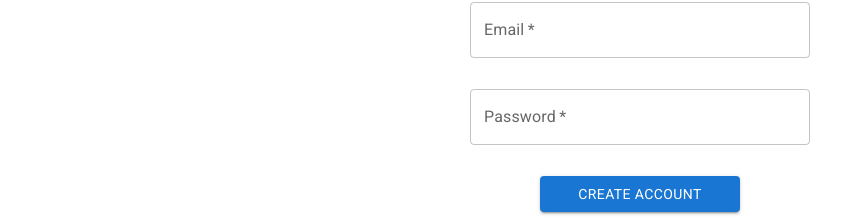
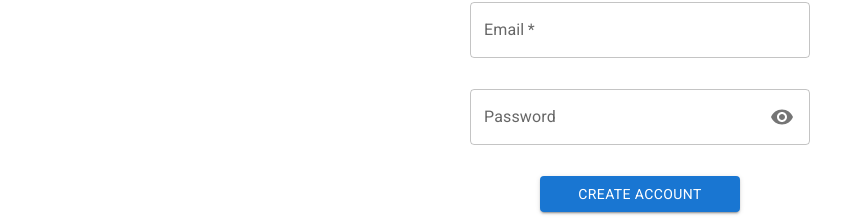
Before and after one commit to olliecroysdill/tempest_client, a React (Create React App) app: page /sign-up in a window 1280 px wide. Shown: the part 280-498 px from the top of the page, without its empty margins (0-850 px from the left). Built offline with nearby package versions, Linux system fonts and the light colour scheme.

Commit message:
implements show and hide password functionality

```diff
--- /dev/null
+++ b/src/pages/SignUpPage/SignUpForm/PasswordInputField.jsx
@@ -0,0 +1,58 @@
+import { Visibility, VisibilityOff } from "@mui/icons-material";
+import {
+    FormControl,
+    FormHelperText,
+    IconButton,
+    InputAdornment,
+    InputLabel,
+    OutlinedInput
+} from "@mui/material";
+import React, { useState } from "react";
+
+function PasswordInputField(props) {
+    const [showPassword, setShowPassword] = useState(false);
+
+    function handleClickShowPassword() {
+        setShowPassword((prev) => !prev);
+    }
+
+    return (
+        <FormControl
+            sx={{ m: 1 }}
+            variant="outlined"
+            fullWidth={true}
+            error={!props.data.isValid && props.data.shouldDisplayError}
+        >
+            <InputLabel htmlFor="props.id">Password</InputLabel>
+            <OutlinedInput
+                sx={{ paddingRight: "20px" }}
+                id={props.id}
+                type={showPassword ? "text" : "password"}
+                disabled={props.disabled}
+                onChange={props.onChange}
+                onBlur={props.onBlur}
+                value={props.data.value}
+                endAdornment={
+                    <InputAdornment position="end">
+                        <IconButton
+                            aria-label="toggle password visibility"
+                            onClick={handleClickShowPassword}
+                            onMouseDown={(e) => {
+                                e.preventDefault();
+                            }}
+                            edge="end"
+                        >
+                            {showPassword ? <VisibilityOff /> : <Visibility />}
+                        </IconButton>
+                    </InputAdornment>
+                }
+                label={props.label}
+            />
+            <FormHelperText id={`${props.id}-helper-text`}>
+                {props.data.shouldDisplayError ? props.data.helperText : " "}
+            </FormHelperText>
+        </FormControl>
+    );
+}
+
+export default PasswordInputField;
--- a/src/pages/SignUpPage/SignUpForm/SignUpForm.jsx
+++ b/src/pages/SignUpPage/SignUpForm/SignUpForm.jsx
@@ -1,8 +1,9 @@
 import React, { useReducer, useState } from "react";
 import { Stack } from "@mui/material";
 import { LoadingButton } from "@mui/lab";
-import SignUpFormInputField from "./SignUpFormInputField";
+import TextInputField from "./TextInputField";
 import signUpFormReducer, { initialState } from "./signUpFormReducer";
+import PasswordInputField from "./PasswordInputField";
 
 function SignUpForm() {
     const [globalFormState, dispatchGlobalFormState] = useReducer(
@@ -51,38 +52,34 @@ function SignUpForm() {
             width={340}
         >
             <Stack spacing={2} direction="row">
-                <SignUpFormInputField
+                <TextInputField
                     id="first-name"
                     label="First Name"
-                    type="text"
                     disabled={fetchingData}
                     data={globalFormState.firstName}
                     onChange={getDispatchEventHandler("UPDATE_FIRST_NAME")}
                     onBlur={getDispatchEventHandler("VALIDATE_FIRST_NAME")}
                 />
-                <SignUpFormInputField
+                <TextInputField
                     id="last-name"
                     label="Last Name"
-                    type="text"
                     disabled={fetchingData}
                     data={globalFormState.lastName}
                     onChange={getDispatchEventHandler("UPDATE_LAST_NAME")}
                     onBlur={getDispatchEventHandler("VALIDATE_LAST_NAME")}
                 />
             </Stack>
-            <SignUpFormInputField
+            <TextInputField
                 id="email"
                 label="Email"
-                type="text"
                 disabled={fetchingData}
                 data={globalFormState.email}
                 onChange={getDispatchEventHandler("UPDATE_EMAIL")}
                 onBlur={getDispatchEventHandler("VALIDATE_EMAIL")}
             />
-            <SignUpFormInputField
+            <PasswordInputField
                 id="password"
                 label="Password"
-                type="password"
                 disabled={fetchingData}
                 data={globalFormState.password}
                 onChange={getDispatchEventHandler("UPDATE_PASSWORD")}
--- a/src/pages/SignUpPage/SignUpForm/SignUpFormInputField.jsx
+++ b/src/pages/SignUpPage/SignUpForm/TextInputField.jsx
@@ -4,7 +4,7 @@ import { TextField } from "@mui/material";
 function SignUpFormInputField(props) {
     return (
         <TextField
-            type={props.type}
+            type="text"
             id={props.id}
             label={props.label}
             required={true}
```
